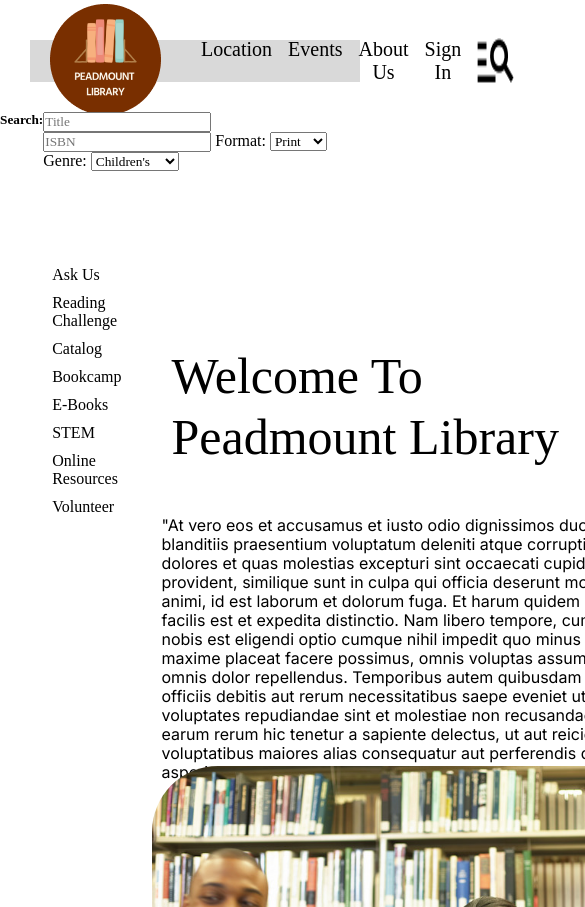
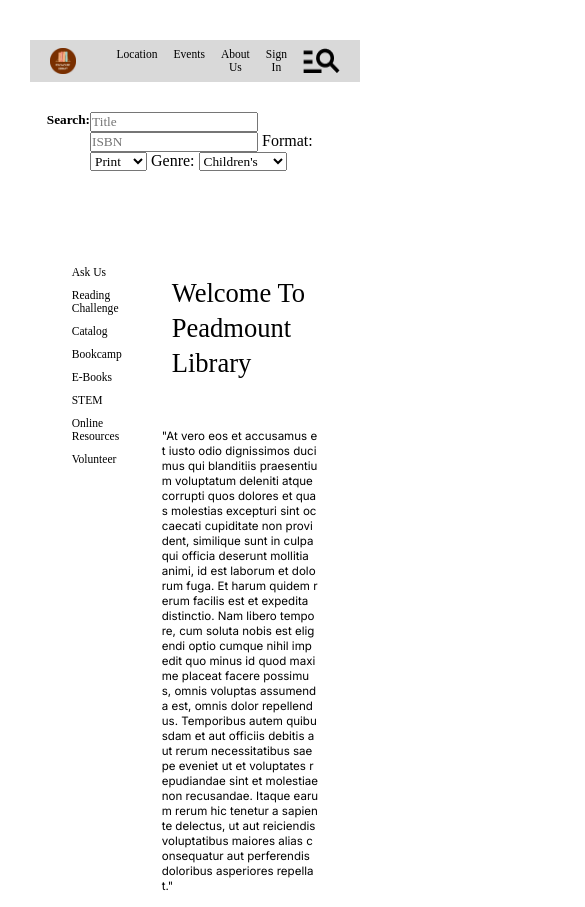
Before and after one commit to sctredws/Peadmount-Library, a plain HTML site: page index.html in a window 390 px wide. Shown: the top 907 px of the page, 585 px wide, since content can reach past the window. Drawn offline with Linux system fonts and the light colour scheme; a web font is replaced by a local one.

Commit message:
commit 2 final changes

```diff
--- a/style.css
+++ b/style.css
@@ -37,6 +37,8 @@
  #liblogo {
     z-index: 2;
     padding: 20px;
+    max-width: 100%;
+    display: block;
 
  }
 
@@ -61,7 +63,7 @@
 
 .info h1 {
     font-family: 'Mate', serif;
-    font-size: 50px;
+    font-size: 3.2rem;
     line-height: 61px;
     font-style: normal;
     font-weight: 400;
@@ -151,9 +153,117 @@
     font-family: 'Inter';
     font-style: normal;
     font-weight: 400;
-    font-size: 50px;
+    font-size: 3rem;
     line-height: 61px;
     line-height: 61px;
     text-shadow: 0px 4px 4px rgba(0, 0, 0, 0.25);
 
 }
+
+
+
+@media (max-width: 600px) {
+    .navigation {
+        display: flex;
+        align-items: center;
+        justify-content:space-evenly;
+
+    }
+
+    .navRight {
+        display: flex;
+        gap: 1em;
+        padding: 20px;;
+
+    }
+
+    .navRight a {
+        text-align: center;
+        font-size: calc(10px + 0.4vw);
+
+    }
+
+
+    #gridContents {
+        width: 90%;
+        display:grid;
+        grid-template-columns: 2fr 7fr;
+        grid-template-rows: 600px 400px 400px 400px 400px;
+        column-gap: 20px;
+        row-gap: 100px;
+
+    }
+
+    .sidebar  a {
+        font-size: calc(10px + 0.4vw);
+
+
+
+    }
+
+    .info {
+        grid-column: 2/3;
+        grid-row: 1/2;
+
+
+    }
+
+    .info h1 {
+        line-height: 35px;
+        font-size: calc(25px + 0.4vw);
+    }
+
+    .info p {
+        line-height: 15px;
+        font-size: calc(10px + 0.4vw);
+        word-break: break-all;
+    }
+
+    .info2 {
+        grid-column: 1/3;
+        grid-row: 3/4;
+
+    }
+
+    .info3 {
+        grid-column: 1/3;
+        grid-row: 2/3;
+
+    }
+
+    .info4 {
+        grid-column: 1/3;
+        grid-row: 4/5;
+
+    }
+
+    #liblogo {
+        max-width: 100%;
+        display: block;
+        width: 100px;
+        height: auto;
+        z-index: 2;
+
+     }
+
+     .infotext {
+        width: 50vw;
+        height: 95px;
+        font-weight: 400;
+        font-size: calc(30px + 0.4vw);
+        line-height: 35px;
+    }
+
+    h3 {
+        font-size: calc(30px + 0.4vw);
+        line-height: 35px;
+    }
+
+    form {
+        width: 250px;
+
+
+    }
+
+
+    }
```
